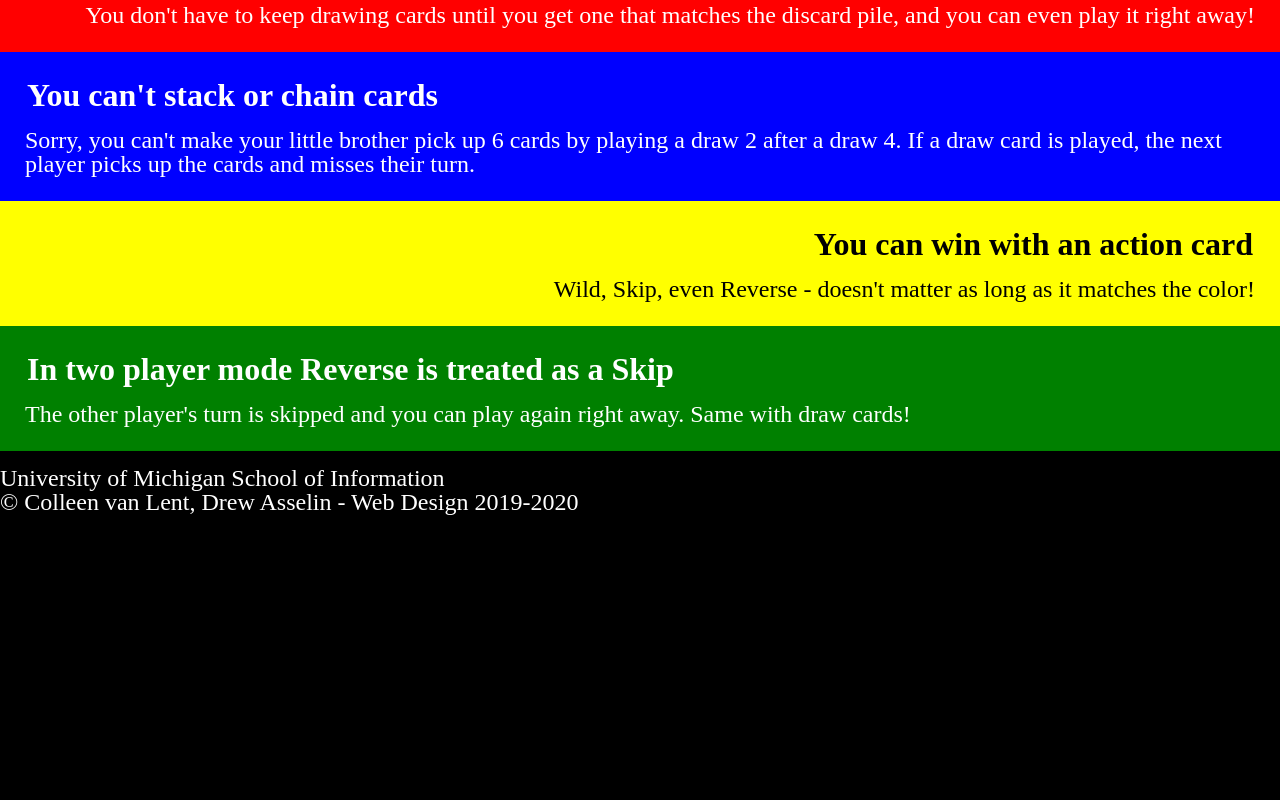
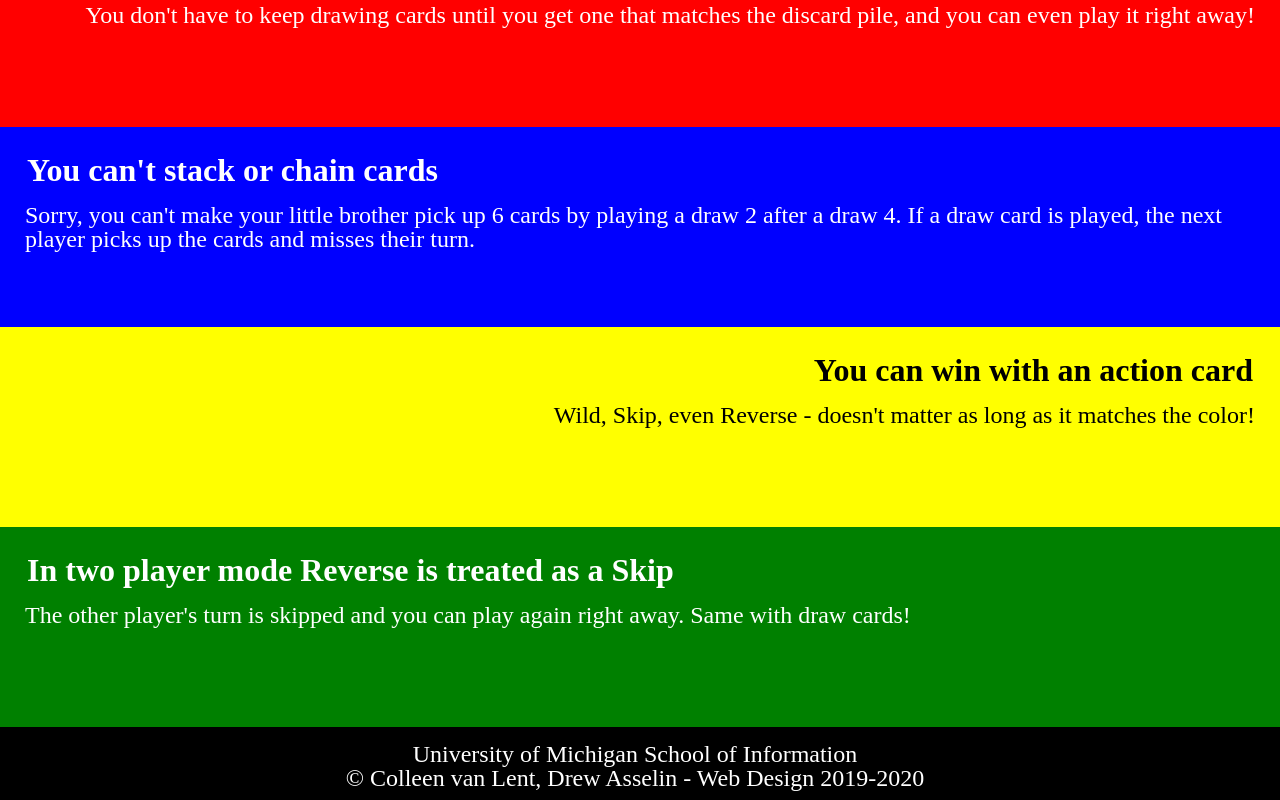
Before and after one commit to milanjain18/homework2-2021, a plain HTML site: page index.html in a window 1280 px wide. Shown: the part 2247-3047 px from the top of the page. Before the commit the page ends 2762 px from the top, so only its background shows below. Drawn offline with Linux system fonts and the light colour scheme.

Commit message:
Update style.css

```diff
--- a/css/style.css
+++ b/css/style.css
@@ -2,10 +2,6 @@ body{
     background: #000000;
     color: #ffffff;
     font-family: "Times New Roman", sans-serif;
-}
-
-intro{
-    padding: 25px;
 }
 
 h1{
@@ -30,6 +26,7 @@ p{
     background:#FF0000;
     padding: 25px;
     text-align: right;
+    height: 150px;
 
 }
 
@@ -37,6 +34,8 @@ p{
     background: #0000FF;
     padding: 25px;
     text-align: left;
+    height: 150px;
+
 
 }
 
@@ -45,6 +44,8 @@ p{
     color:#000000;
     padding: 25px;
     text-align: right;
+    height: 150px;
+
 
 }
 
@@ -52,6 +53,14 @@ p{
     background: #008000;
     padding: 25px;
     text-align: left;
+    height: 150px;
+
 
 
 }
+
+footer{
+    text-align: center;
+    padding-bottom: 10px;
+    padding-right: 10px;
+}
```
